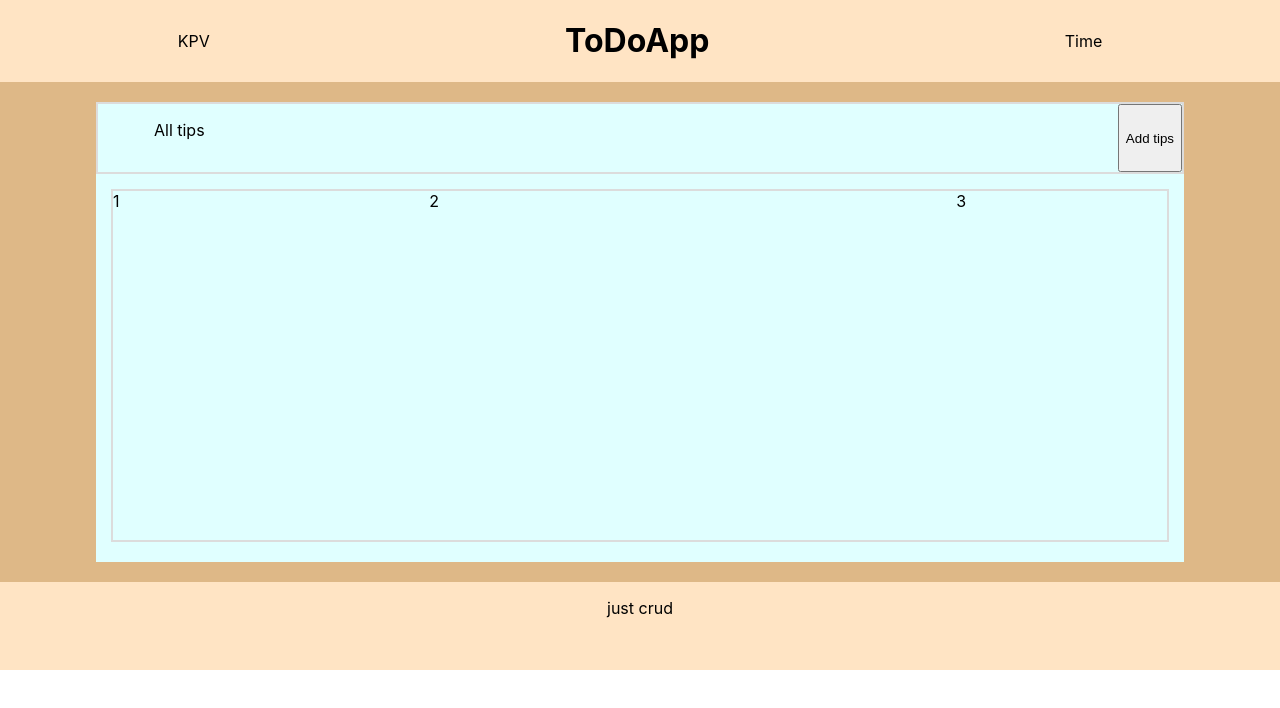
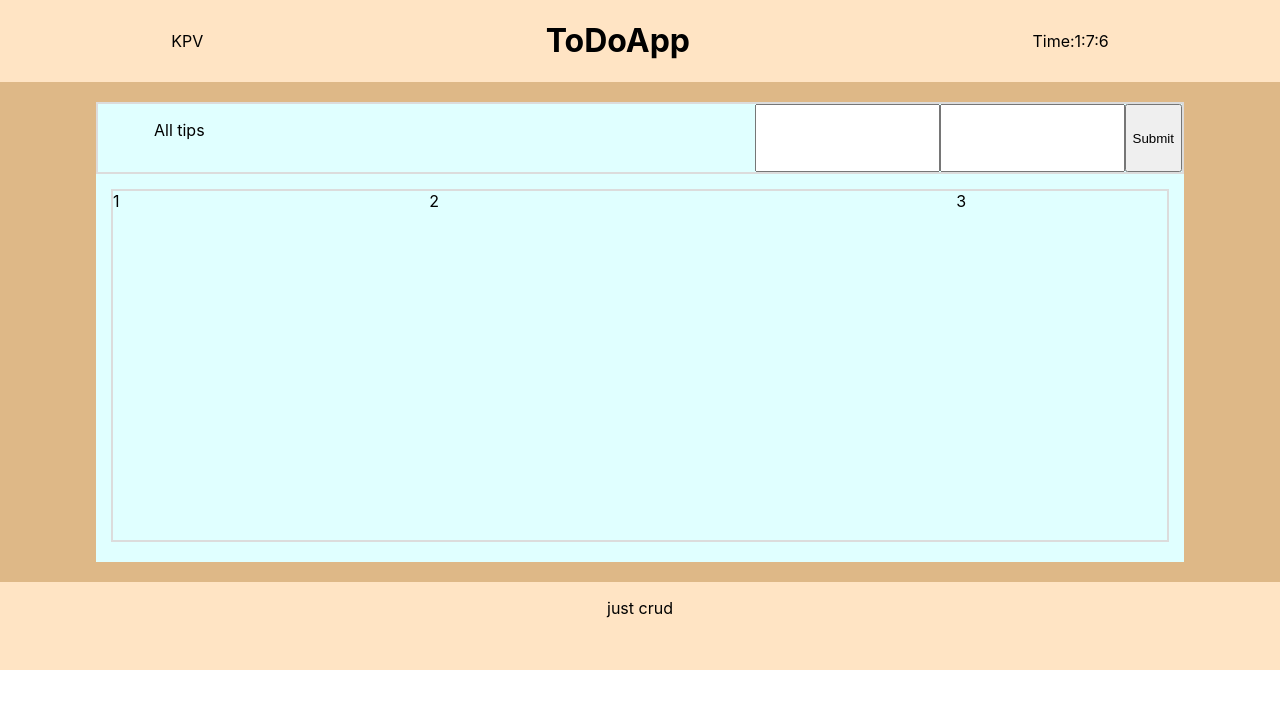
Before and after one commit to KarpovPavel15/epam-todo, a React app: page / in a window 1280 px wide. Both pictures are taken after a click on the button "Add tips". Shown: the top 708 px of the page. Built offline with nearby package versions, Linux system fonts and the light colour scheme.

Commit message:
btnHandler

```diff
--- a/src/App.js
+++ b/src/App.js
@@ -1,5 +1,5 @@
 import React from 'react';
-import {Header} from "../src/Components/Header/Header.jsx"
+import Header from "../src/Components/Header/Header.jsx"
 import Content from "../src/Components/Content/Content.jsx"
 import {Footer} from "../src/Components/Footer/Footer.jsx"
 
--- a/src/Components/Content/Content.jsx
+++ b/src/Components/Content/Content.jsx
@@ -2,6 +2,31 @@ import React,{Component} from 'react'
 import '../../scss/Content/content.scss'
 
 export default class Content extends Component {
+    state={
+      inputType:"hidden"
+    };
+    onClick=()=>{
+        this.setState(
+            {
+                inputType:"text",
+            });
+        document.getElementById("hiddenId3").hidden=false;
+        document.getElementById("hiddenId4").hidden=true;
+    };
+    // toggleFun=(event)=>{
+    //     let target=event.target;
+    //     this.hideInputs(target);
+    //     this.hideBtn(target);
+    //     //     let id = event.target.dataset.toggleId;
+    //     //     let elem = document.getElementsByClassName("content-area_main-twitArea-btnArea-btn");
+    //     //     elem.addEventListener('click',(event)=>{
+    //     //
+    //     //         let elem2 = document.getElementById(id);
+    //     //
+    //     //         elem2.hidden = !elem2.hidden;
+    //     //     });
+    // };
+
     render() {
         return(
             <main className="content-area">
@@ -11,9 +36,10 @@ export default class Content extends Component {
                             <p className="content-area_main-twitArea-textArea-txt">All tips</p>
                         </div>
                         <div className="content-area_main-twitArea-btnArea">
-                            <input className="content-area_main-twitArea-btnArea-titleInput" hidden/>
-                            <input className="content-area_main-twitArea-btnArea-descriptionInput" hidden/>
-                            <button className="content-area_main-twitArea-btnArea-btn">
+                            <input id="hiddenId" className="content-area_main-twitArea-btnArea-titleInput" type={this.state.inputType}/>
+                            <input id="hiddenId" className="content-area_main-twitArea-btnArea-descriptionInput" type={this.state.inputType}/>
+                            <button id="hiddenId3" className="content-area_main-twitArea-btnArea-btnSubmit" hidden >Submit</button>
+                            <button id="hiddenId4" className="content-area_main-twitArea-btnArea-btn" onClick={()=>this.onClick()}>
                                 Add tips
                             </button>
                         </div>
--- a/src/Components/Header/Header.jsx
+++ b/src/Components/Header/Header.jsx
@@ -1,7 +1,13 @@
-import React from 'react'
+import React, {Component} from 'react'
 import header from '../../scss/Header/header.scss'
 
-export const Header = () => {
+export default class Content extends Component {
+    time=()=>{
+        let data=new Date();
+        return data.getHours() + ':' + data.getMinutes() + ':' + data.getSeconds()
+    };
+    render(){
+
     return (
         <header className="header-area">
             <div className="header-area_logo">
@@ -12,9 +18,10 @@ export const Header = () => {
             </div>
             <div className="header-area_time">
                 <div className="header-area_time-area">
-                    Time
+                    <p>Time:{this.time()}</p>
                 </div>
             </div>
         </header>
     );
 };
+}
```
